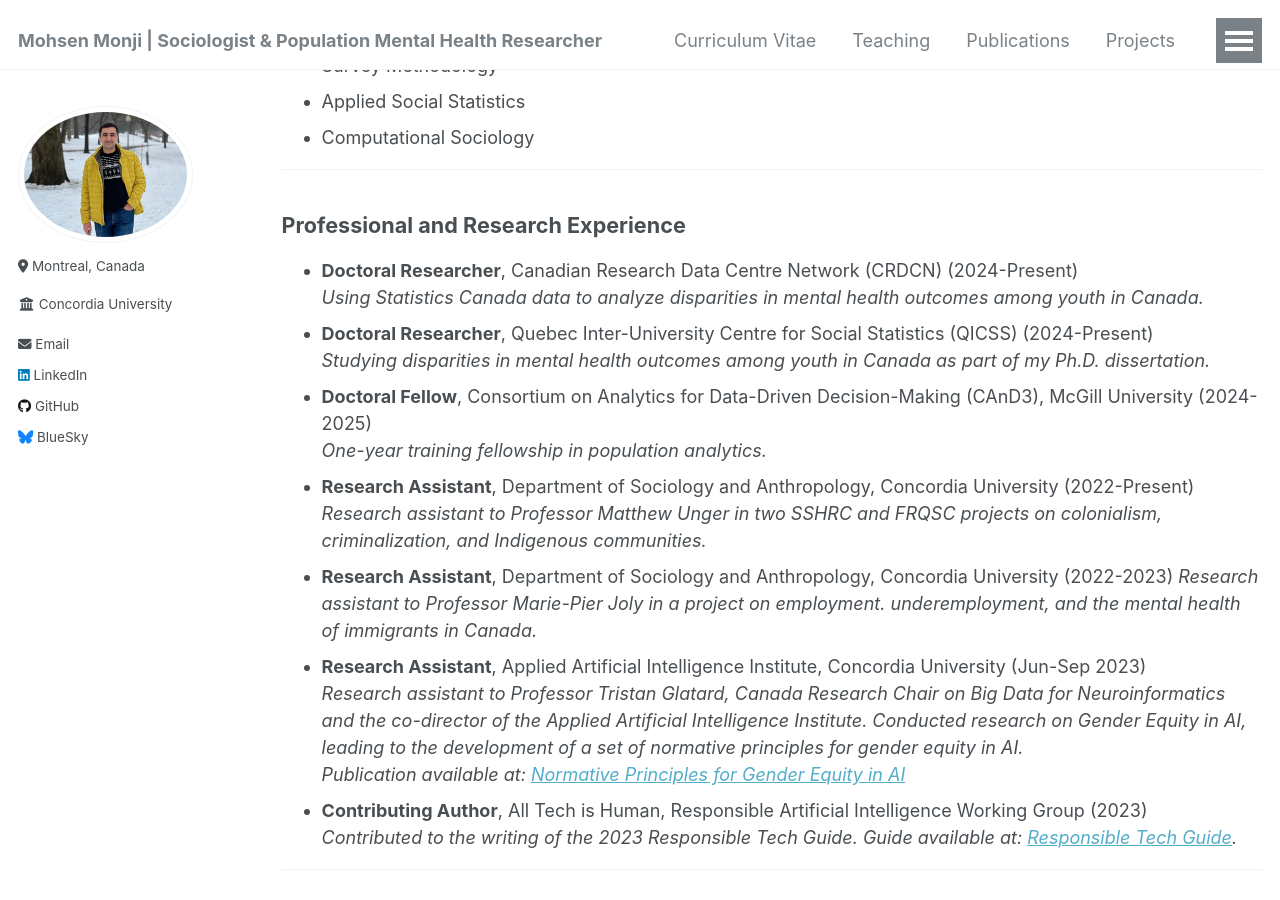
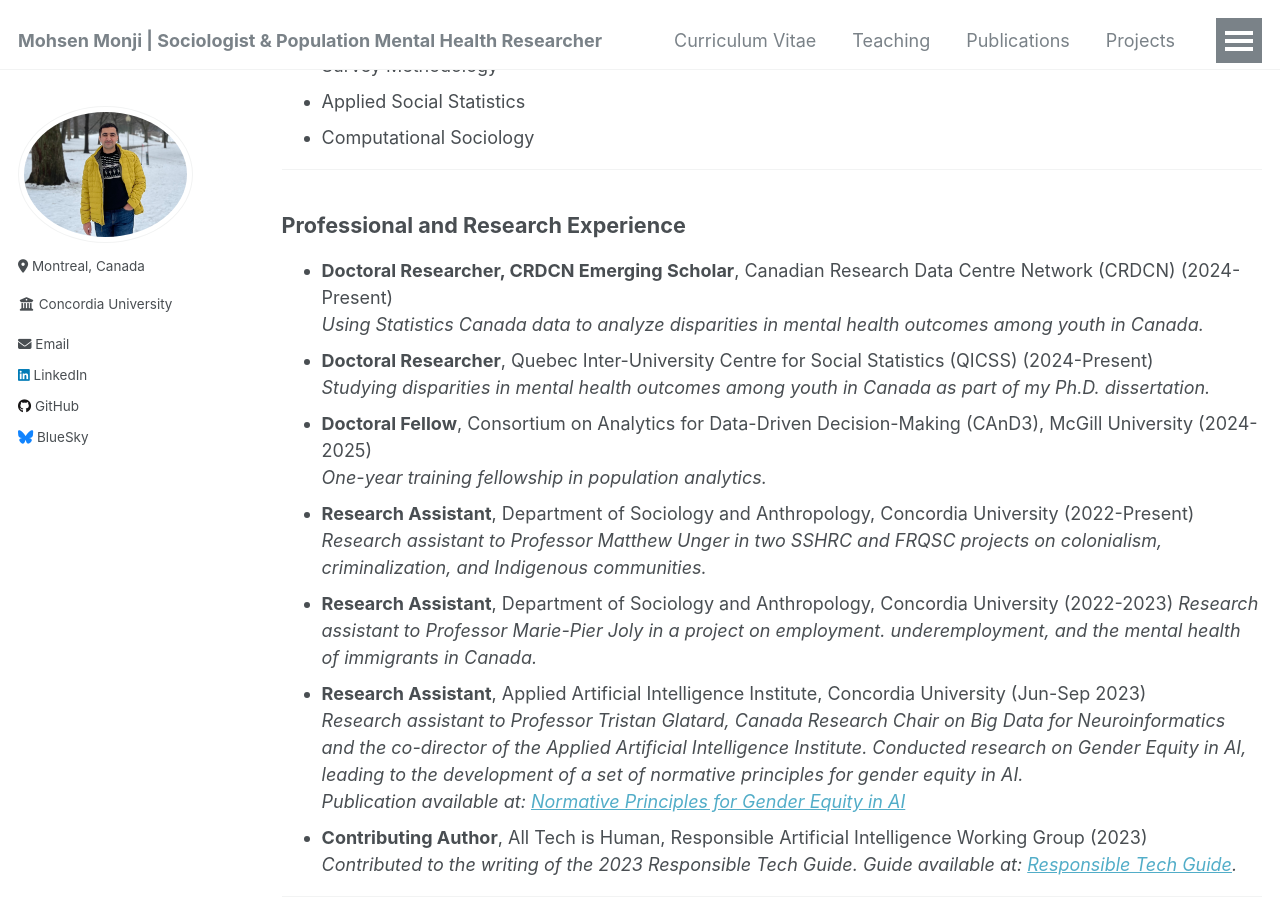
Before and after one commit to Mohsnmonji/mohsnmonji.github.io, a Jekyll site: the page built from _pages/Curriculum Vitae.md, in a window 1280 px wide and 900 px high, scrolled down 601 px. Built offline with Jekyll 4.4.1, drawn with Linux system fonts in a browser that asks for light colours.

Commit message:
Update Curriculum Vitae.md

```diff
--- a/_pages/Curriculum Vitae.md
+++ b/_pages/Curriculum Vitae.md
@@ -34,7 +34,7 @@ redirect_from:
 ---
 
 ### Professional and Research Experience
-- **Doctoral Researcher**, Canadian Research Data Centre Network (CRDCN) (2024-Present)
+- **Doctoral Researcher, CRDCN Emerging Scholar**, Canadian Research Data Centre Network (CRDCN) (2024-Present)
   *Using Statistics Canada data to analyze disparities in mental health outcomes among youth in Canada.*
 - **Doctoral Researcher**, Quebec Inter-University Centre for Social Statistics (QICSS) (2024-Present)
   *Studying disparities in mental health outcomes among youth in Canada as part of my Ph.D. dissertation.*
```
